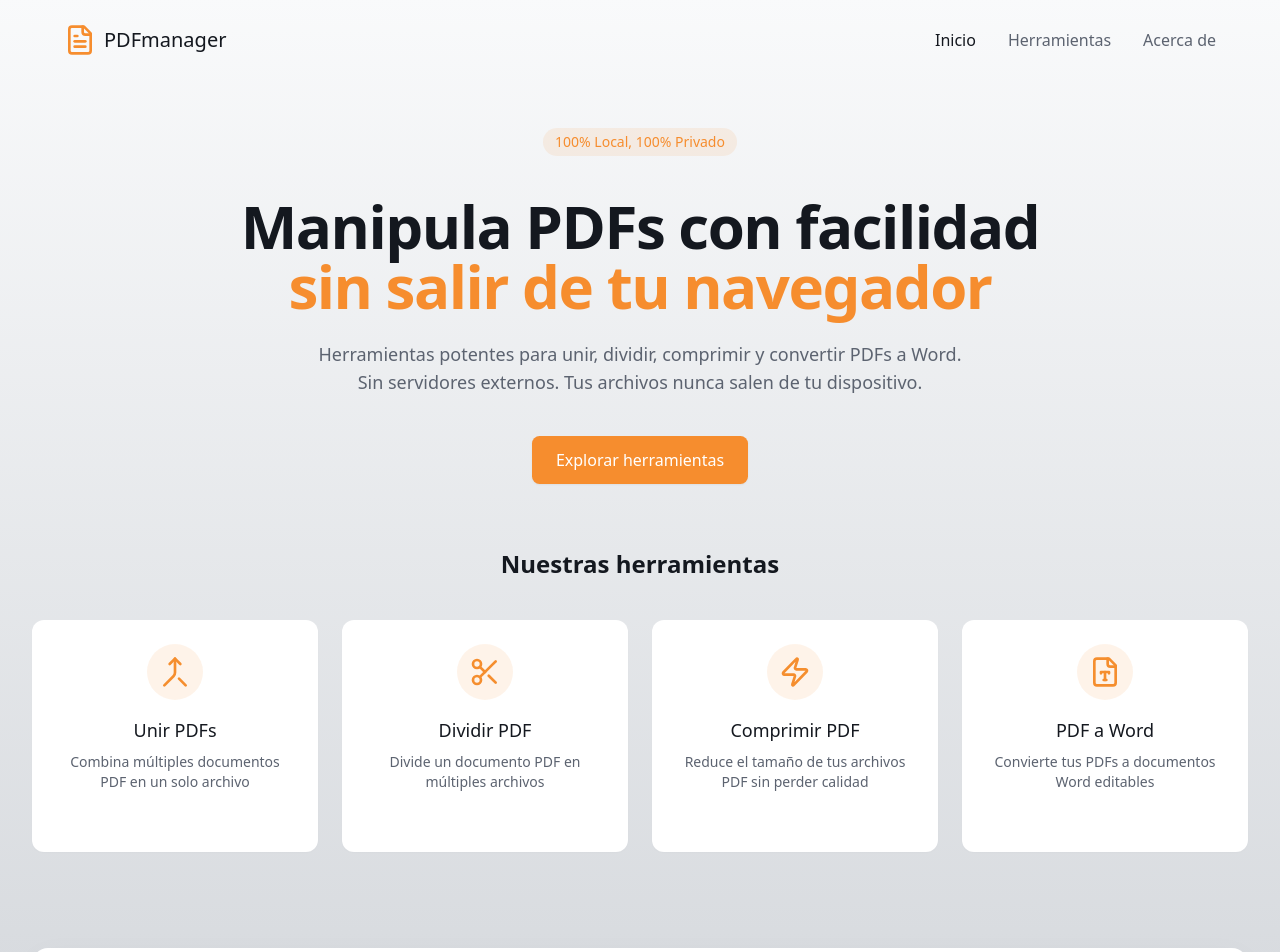
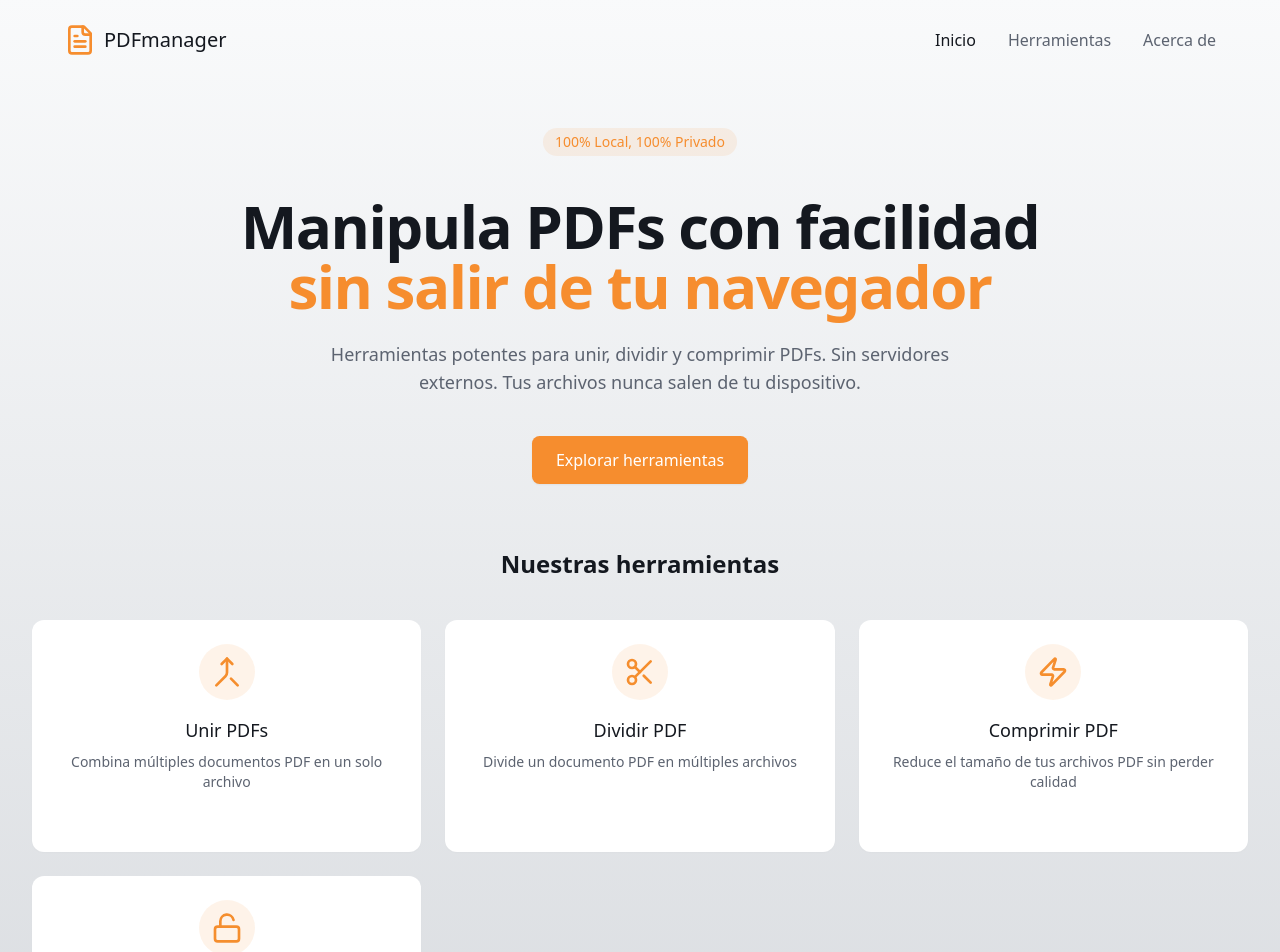
Before and after one commit to GonzaloCruz-Nu/pdfmanipulator-hero, a React (Vite) app: page / in a window 1280 px wide. Shown: the top 952 px of the page. Built offline with nearby package versions, Linux system fonts and the light colour scheme.

Commit message:
Remove PDF to Word conversion
Removes the PDF to Word conversion feature and related components.

```diff
--- a/src/App.tsx
+++ b/src/App.tsx
@@ -11,7 +11,6 @@ import MergePDF from "./pages/tools/MergePDF";
 import SplitPDF from "./pages/tools/SplitPDF";
 import CompressPDF from "./pages/tools/CompressPDF";
 import UnlockPDF from "./pages/tools/UnlockPDF";
-import ConvertPDF from "./pages/tools/ConvertPDF";
 import NotFound from "./pages/NotFound";
 import { useEffect } from "react";
 
@@ -55,9 +54,6 @@ const App = () => {
             <Route path="/tools/split" element={<SplitPDF />} />
             <Route path="/tools/compress" element={<CompressPDF />} />
             <Route path="/tools/unlock" element={<UnlockPDF />} />
-            <Route path="/tools/convert" element={<ConvertPDF />} />
-            {/* Ruta de redirección para /convert */}
-            <Route path="/convert" element={<Navigate to="/tools/convert" replace />} />
             {/* Ruta catchall para páginas no encontradas */}
             <Route path="*" element={<NotFound />} />
           </Routes>
--- a/src/pages/Index.tsx
+++ b/src/pages/Index.tsx
@@ -2,7 +2,7 @@
 import React, { useEffect } from 'react';
 import { Link } from 'react-router-dom';
 import { motion } from 'framer-motion';
-import { Merge, Scissors, FileText, FileType, Zap } from 'lucide-react';
+import { Merge, Scissors, Zap, Unlock } from 'lucide-react';
 import Layout from '@/components/Layout';
 import Header from '@/components/Header';
 import ToolCard from '@/components/ToolCard';
@@ -66,7 +66,7 @@ const Index = () => {
             <span className="text-naranja">sin salir de tu navegador</span>
           </h1>
           <p className="max-w-2xl mx-auto text-muted-foreground text-lg">
-            Herramientas potentes para unir, dividir, comprimir y convertir PDFs a Word.
+            Herramientas potentes para unir, dividir y comprimir PDFs.
             Sin servidores externos. Tus archivos nunca salen de tu dispositivo.
           </p>
           <div className="pt-4">
@@ -86,7 +86,7 @@ const Index = () => {
         </motion.h2>
 
         <motion.div
-          className="grid grid-cols-1 md:grid-cols-2 lg:grid-cols-4 gap-6"
+          className="grid grid-cols-1 md:grid-cols-2 lg:grid-cols-3 gap-6"
           variants={staggerContainer}
           initial="hidden"
           animate="visible"
@@ -123,10 +123,10 @@ const Index = () => {
 
           <motion.div variants={fadeInUp}>
             <ToolCard
-              title="PDF a Word"
-              description="Convierte tus PDFs a documentos Word editables"
-              icon={FileType}
-              to="/tools/convert"
+              title="Desbloquear PDF"
+              description="Elimina la contraseña de tus documentos PDF protegidos"
+              icon={Unlock}
+              to="/tools/unlock"
               className="h-full"
             />
           </motion.div>
@@ -140,7 +140,7 @@ const Index = () => {
         transition={{ delay: 0.8, duration: 0.6 }}
       >
         <div className="mx-auto max-w-2xl">
-          <FileText className="h-12 w-12 text-naranja mx-auto mb-6" />
+          <Zap className="h-12 w-12 text-naranja mx-auto mb-6" />
           <h2 className="text-2xl font-bold mb-4">Privacidad por diseño</h2>
           <p className="text-muted-foreground mb-6">
             Toda la manipulación de PDF ocurre directamente en tu navegador. Tus archivos nunca
--- a/src/pages/Tools.tsx
+++ b/src/pages/Tools.tsx
@@ -1,7 +1,7 @@
 
 import React from 'react';
 import { motion } from 'framer-motion';
-import { Merge, Scissors, FileText, FileType, Zap, FileCog, FileSearch, FileLock, Unlock } from 'lucide-react';
+import { Merge, Scissors, Zap, FileCog, FileSearch, FileLock, Unlock } from 'lucide-react';
 import Layout from '@/components/Layout';
 import Header from '@/components/Header';
 import ToolCard from '@/components/ToolCard';
@@ -92,16 +92,6 @@ const Tools = () => {
 
           <motion.div variants={fadeInUp}>
             <ToolCard
-              title="PDF a Word"
-              description="Convierte tus PDFs a documentos Word editables"
-              icon={FileType}
-              to="/tools/convert"
-              className="h-full"
-            />
-          </motion.div>
-
-          <motion.div variants={fadeInUp}>
-            <ToolCard
               title="Editar PDF"
               description="Edita el contenido de tus documentos PDF"
               icon={FileCog}
```
